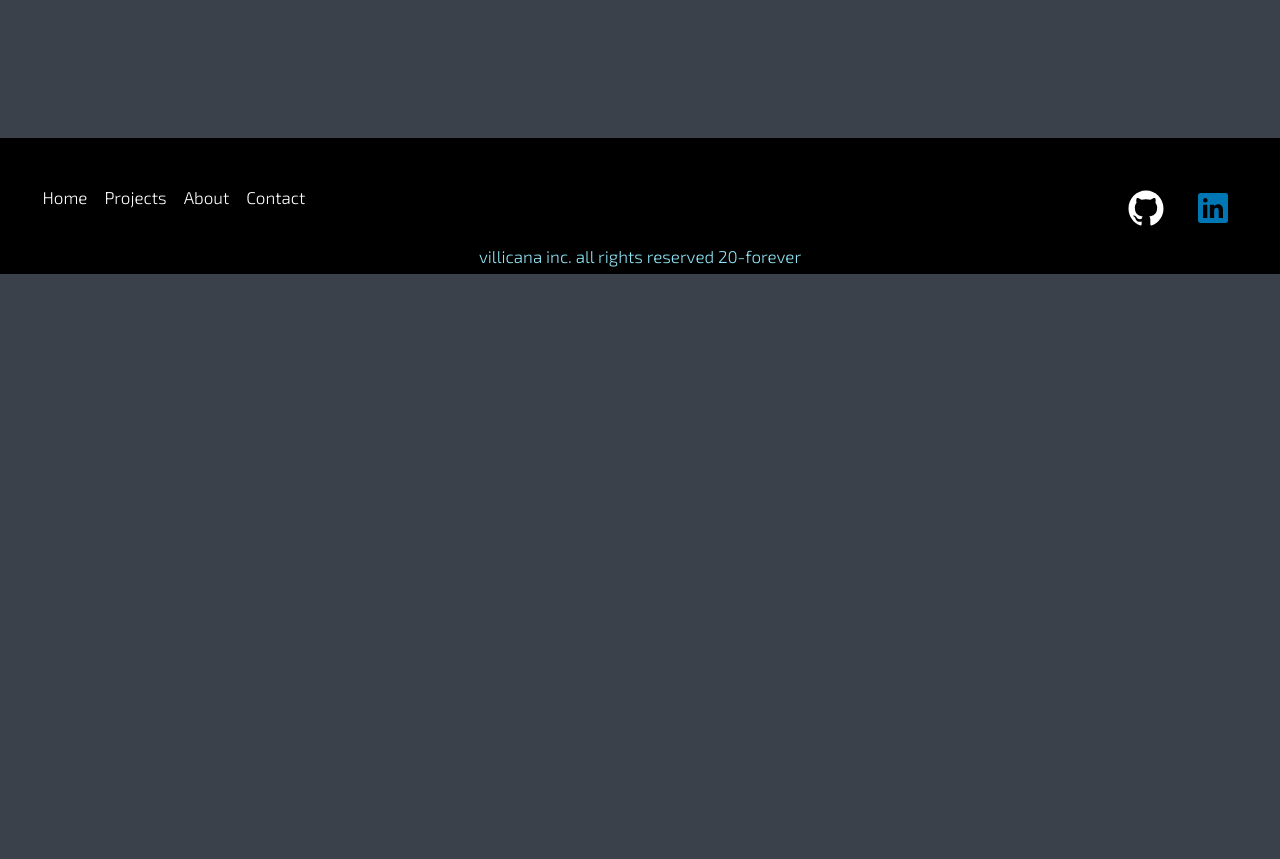
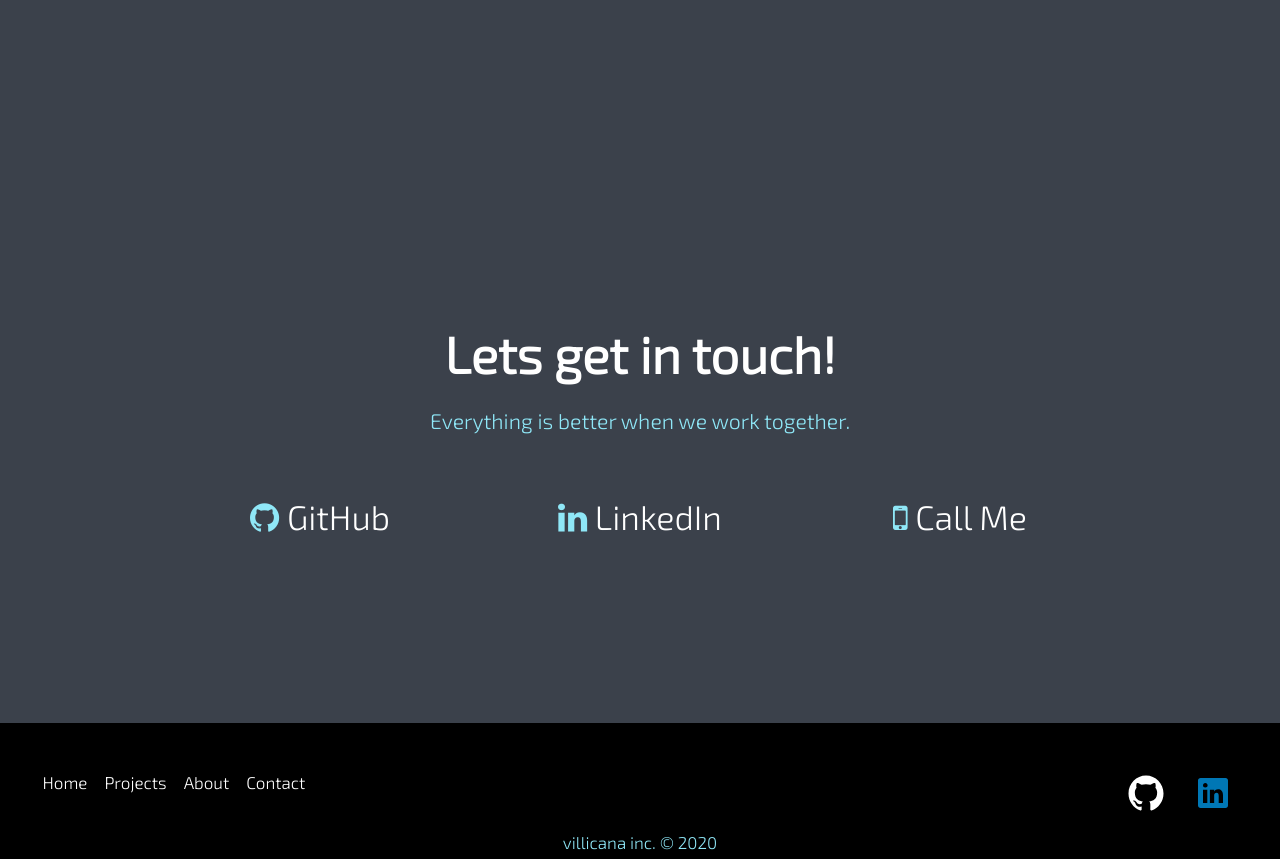
Before and after one commit to vic-villicana/vic-villicana.github.io, a plain HTML site: page tipsyproject.html in a window 1280 px wide. Shown: the part 4202-5061 px from the top of the page. Before the commit the page ends 4476 px from the top, so only its background shows below. Drawn offline with nearby package versions, Linux system fonts and the light colour scheme; a web font is replaced by a local one.

Commit message:
fix links, adjust padding, add contact section to projects page

```diff
--- a/assets/css/style.css
+++ b/assets/css/style.css
@@ -1601,7 +1601,7 @@ footer p{
 
   .info-container{
     position: relative;
-    margin-bottom: 8em;
+    margin-bottom: 3em;
 
   }
 
@@ -1652,6 +1652,10 @@ footer p{
     display: flex;
   }
 
+  .buttons.p{
+    bottom:2%;
+  }
+
   #profile{
     margin: 3em auto;
   }
--- a/tipsyproject.html
+++ b/tipsyproject.html
@@ -24,7 +24,7 @@
     <div class="nav-links">
       <a href="/#projects">projects</a>
       <a href="/#about">about</a>
-      <a href="/#profile">contact</a>
+      <a href="#profile">contact</a>
     </div>
     <div class="burger">
       <div class="line1"></div>
@@ -127,7 +127,7 @@
           </div>
         </div>
       </div>
-      <div class="buttons">
+      <div class="buttons p">
         <div class="butt" id="prev">
           <img src="/svg/ionicons-arrow-dropleft.svg" alt="left arrow" height="75" width="75">
         </div>
@@ -150,6 +150,33 @@
 
       </div>
 </section>
+<section id="profile">
+  <div class="head">
+    <h2> Lets get in touch!</h2>
+  </div>
+  <div class="paragraphh">
+    <p>
+      Everything is better when we work together.
+    </p>
+  </div>
+  <div class="portfolio-container">
+    <div class="git" data-aos="flip-up">
+        <div class="">
+        <a id="profile-link" href="https://github.com/vic-villicana" target="_blank"><i class="fa fa-github"></i> GitHub</a>
+      </div>
+    </div>
+    <div class="git" data-aos="flip-up">
+        <div class="">
+        <a id="profile-link" href="https://www.linkedin.com/in/victor-uribe-b191a1195/" target="_blank"><i class="fa fa-linkedin"></i> LinkedIn</a>
+      </div>
+    </div>
+    <div class="git" data-aos="flip-up">
+        <div class="">
+        <a id="profile-link" href="tel:818-389-9570" target="_blank"><i class="fa fa-mobile"></i> Call Me</a>
+      </div>
+    </div>
+  </div>
+</section>
 <footer>
   <div class="footer">
 <div class="footer-links-one">
@@ -163,7 +190,7 @@
       <a href="/#about">about</a>
     </div>
     <div class="footer-link">
-      <a href="/contact">contact</a>
+      <a href="#profile">contact</a>
     </div>
   </div>
   <div class="footer-links-one">
@@ -176,7 +203,7 @@
 
     </div>
   </div>
-  <p>villicana inc. all rights reserved 20-forever</p>
+  <p>villicana inc. &copy; 2020</p>
 </footer>
   <script src="https://unpkg.com/aos@next/dist/aos.js"></script>
   <script>
```
Also changed, not shown: index.html (+1 -1 lines).
